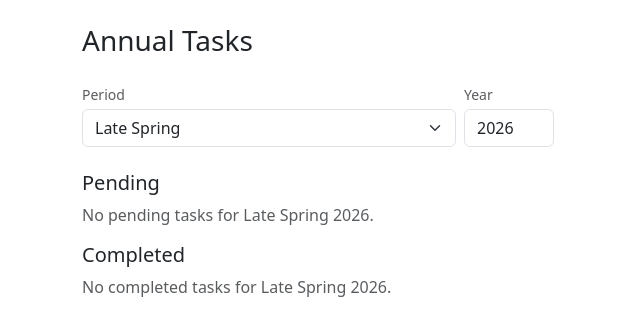
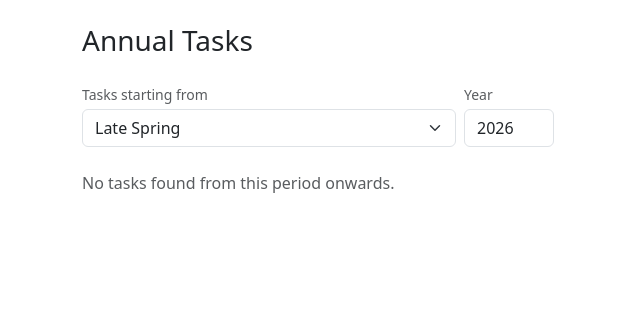
Before and after one commit to danielmaitre/HeadGardener, a Django app: page /tasks/ in a window 1280 px wide. Shown: the part 56-392 px from the top of the page, without its empty margins (0-640 px from the left). Run offline with Django 5.2, Linux system fonts and the light colour scheme; a user stored in the database is signed in; data comes from the database, SQL or seed files in the repository; tables that the repository leaves empty hold one stand-in row (values such as "Sample post").

Commit message:
Rework task overview: 'starting from' selector with per-period subsections
- Selector label changed to 'Tasks starting from'
- View fetches all tasks from start_period to period 12 in one query,
  groups into sections in Python
- Each period gets its own section with Pending / Completed subsections
  (subsection only rendered if it has tasks)
- Toggle forms preserve start_period so page stays in the same view after toggling

Co-Authored-By: Claude Sonnet 4.6 <noreply@anthropic.com>

```diff
--- a/garden/templates/garden/_task_section.html
+++ b/garden/templates/garden/_task_section.html
@@ -1,5 +1,5 @@
-<h2 class="h5 mb-2 mt-3">{{ title }}</h2>
 {% if tasks %}
+<h3 class="h6 text-muted text-uppercase mb-2">{{ title }}</h3>
 <div class="list-group mb-3">
   {% for task in tasks %}
   <div class="list-group-item {% if is_done %}opacity-50{% endif %}">
@@ -13,6 +13,7 @@
       <form method="post" action="{% url 'annual-task-toggle' task.pk %}" class="ms-3 flex-shrink-0">
         {% csrf_token %}
         <input type="hidden" name="year" value="{{ year }}">
+        <input type="hidden" name="start_period" value="{{ start_period }}">
         {% if is_done %}
         <button type="submit" class="btn btn-sm btn-outline-secondary">
           <i class="fa-solid fa-rotate-left me-1"></i>Mark as pending
@@ -27,6 +28,4 @@
   </div>
   {% endfor %}
 </div>
-{% else %}
-<p class="text-muted mb-3">No {{ title|lower }} tasks for {{ period_display }} {{ year }}.</p>
 {% endif %}
--- a/garden/templates/garden/annual_task_overview.html
+++ b/garden/templates/garden/annual_task_overview.html
@@ -1,15 +1,15 @@
 {% extends "garden/base.html" %}
-{% block title %}{{ period_display }} {{ year }} Tasks — HeadGardener{% endblock %}
+{% block title %}Annual Tasks — HeadGardener{% endblock %}
 
 {% block content %}
 <h1 class="h3 mb-4">Annual Tasks</h1>
 
 <form method="get" class="row g-2 align-items-end mb-4" style="max-width:480px;">
   <div class="col">
-    <label class="form-label mb-1 small text-muted">Period</label>
+    <label class="form-label mb-1 small text-muted">Tasks starting from</label>
     <select name="period" class="form-select" onchange="this.form.submit()">
       {% for value, label in period_choices %}
-        <option value="{{ value }}" {% if value == period %}selected{% endif %}>{{ label }}</option>
+        <option value="{{ value }}" {% if value == start_period %}selected{% endif %}>{{ label }}</option>
       {% endfor %}
     </select>
   </div>
@@ -19,7 +19,16 @@
   </div>
 </form>
 
-{% include "garden/_task_section.html" with title="Pending" tasks=pending_tasks is_done=False %}
-{% include "garden/_task_section.html" with title="Completed" tasks=done_tasks is_done=True %}
+{% if sections %}
+  {% for section in sections %}
+  <div class="mb-4">
+    <h2 class="h5 border-bottom pb-2 mb-3">{{ section.period_display }}</h2>
+    {% include "garden/_task_section.html" with title="Pending" tasks=section.pending_tasks is_done=False %}
+    {% include "garden/_task_section.html" with title="Completed" tasks=section.done_tasks is_done=True %}
+  </div>
+  {% endfor %}
+{% else %}
+<p class="text-muted">No tasks found from this period onwards.</p>
+{% endif %}
 
 {% endblock %}
--- a/garden/views.py
+++ b/garden/views.py
@@ -130,31 +130,41 @@ class AnnualTaskOverviewView(View):
         today = datetime.date.today()
         default_period = _MONTH_TO_PERIOD[today.month]
         try:
-            period = int(request.GET.get("period") or default_period)
+            start_period = int(request.GET.get("period") or default_period)
         except (ValueError, TypeError):
-            period = default_period
+            start_period = default_period
         try:
             year = int(request.GET.get("year") or today.year)
         except (ValueError, TypeError):
             year = today.year
 
-        base_qs = (
+        all_tasks = list(
             AnnualTask.objects
-            .filter(period=period)
+            .filter(period__gte=start_period)
             .annotate(is_done=Exists(
                 AnnualTaskCompletion.objects.filter(task=OuterRef("pk"), year=year)
             ))
             .select_related("plant", "plant__category")
-            .order_by("plant__name")
+            .order_by("period", "plant__name")
         )
 
+        period_dict = dict(AnnualTask.PERIOD_CHOICES)
+        sections = []
+        for p in range(start_period, 13):
+            period_tasks = [t for t in all_tasks if t.period == p]
+            if period_tasks:
+                sections.append({
+                    "period": p,
+                    "period_display": period_dict[p],
+                    "pending_tasks": [t for t in period_tasks if not t.is_done],
+                    "done_tasks":  [t for t in period_tasks if t.is_done],
+                })
+
         return render(request, "garden/annual_task_overview.html", {
-            "pending_tasks": base_qs.filter(is_done=False),
-            "done_tasks": base_qs.filter(is_done=True),
-            "period": period,
+            "sections": sections,
+            "start_period": start_period,
             "year": year,
             "period_choices": AnnualTask.PERIOD_CHOICES,
-            "period_display": dict(AnnualTask.PERIOD_CHOICES).get(period, ""),
         })
 
 
@@ -165,13 +175,17 @@ class AnnualTaskToggleView(View):
             year = int(request.POST.get("year") or datetime.date.today().year)
         except (ValueError, TypeError):
             year = datetime.date.today().year
+        try:
+            start_period = int(request.POST.get("start_period") or task.period)
+        except (ValueError, TypeError):
+            start_period = task.period
         completion = AnnualTaskCompletion.objects.filter(task=task, year=year).first()
         if completion:
             completion.delete()
         else:
             AnnualTaskCompletion.objects.create(task=task, year=year)
         return redirect(
-            reverse("annual-task-overview") + f"?period={task.period}&year={year}"
+            reverse("annual-task-overview") + f"?period={start_period}&year={year}"
         )
 
 
```
